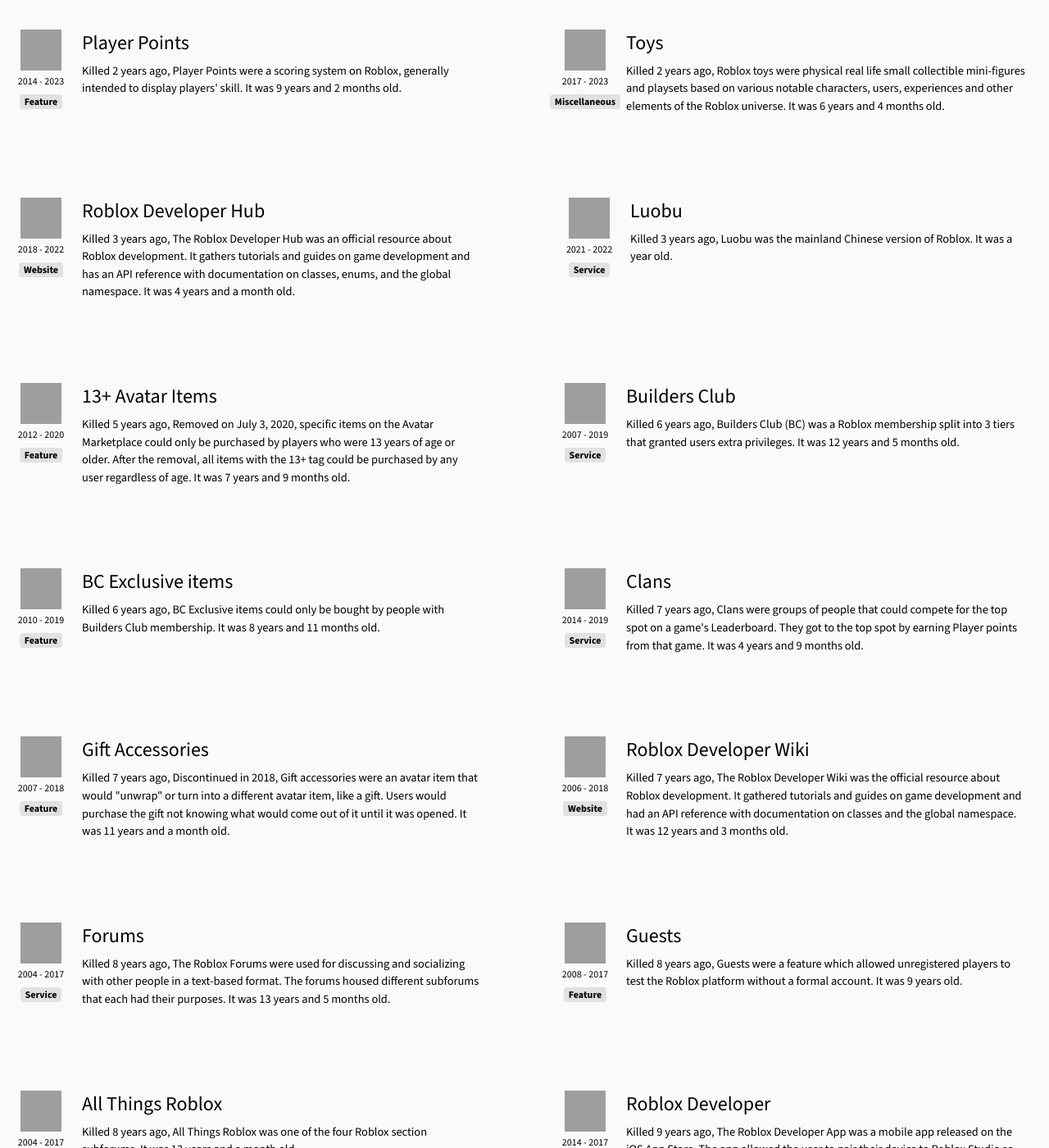
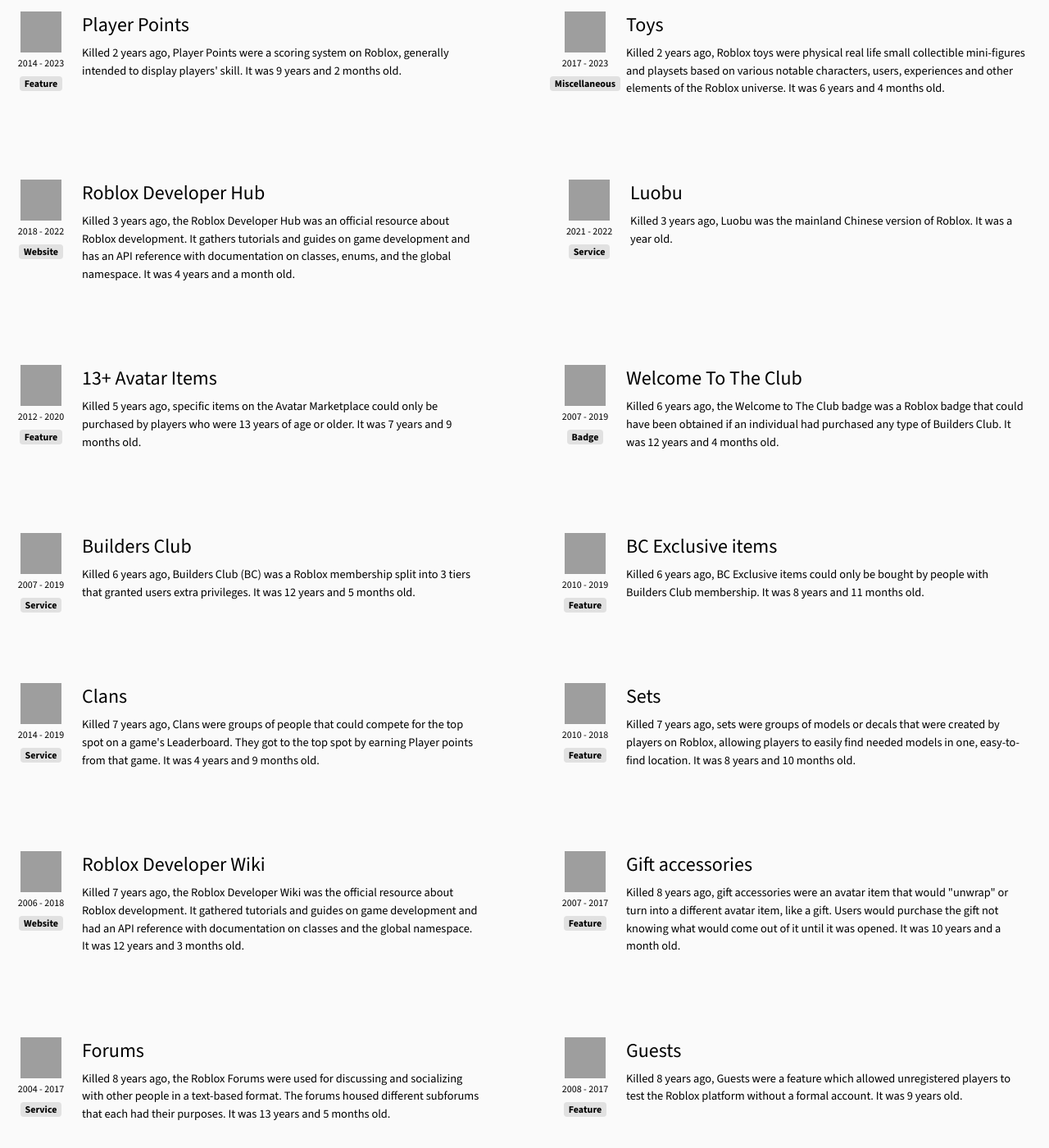
Before and after one commit to whostacking/killedbyroblox, a Jekyll site: the page built from index.html, in a window 1280 px wide and 1400 px high, scrolled down 1318 px. Shown: the whole window at 82% size. Built offline with Jekyll 4.4.1, drawn with Linux system fonts in a browser that asks for light colours; some of the changed text lies outside the part shown; grey boxes are pictures that could not be loaded.

Commit message:
more things ! more controls

```diff
--- a/_data/graveyard.json
+++ b/_data/graveyard.json
@@ -136,11 +136,83 @@
     "type": "feature"
   },
   {
+    "name": "System badges",
+    "dateOpen": "2006-12-22",
+    "dateClose": "2026-02-10",
+    "link": "https://devforum.roblox.com/t/removing-system-badges-from-profiles/4138869",
+    "description": "system badges were displayed on profiles and showcased achievements earned on the Roblox site, including visit milestones, friendships, and combat scripts which were retired in 2015.",
+    "type": "feature"
+  },
+  {
+    "name": "Bloxxer",
+    "dateOpen": "2006-12-22",
+    "dateClose": "2015-07-10",
+    "link": "https://roblox.fandom.com/wiki/Bloxxer_badge",
+    "description": "the Bloxxer badge was awarded to players who reached at least 250 knockouts and had more knockouts than wipeouts.",
+    "type": "badge"
+  },
+  {
+    "name": "Combat Initiation",
+    "dateOpen": "2006-12-22",
+    "dateClose": "2015-07-10",
+    "link": "https://roblox.fandom.com/wiki/Combat_Initiation_badge",
+    "description": "the Combat Initiation badge was a badge obtainable by getting 10 Knockouts on a game which used the classic Roblox Leaderboard script.",
+    "type": "badge"
+  },
+  {
+    "name": "Warrior",
+    "dateOpen": "2006-12-22",
+    "dateClose": "2015-07-10",
+    "link": "https://roblox.fandom.com/wiki/Warrior_badge",
+    "description": "the Warrior badge was a Roblox badge given to players who had at least 100 knockouts.",
+    "type": "badge"
+  },
+  {
+    "name": "Welcome To The Club",
+    "dateOpen": "2007-08-16",
+    "dateClose": "2019-12-23",
+    "link": "https://roblox.fandom.com/wiki/Welcome_To_The_Club_badge",
+    "description": "the Welcome to The Club badge was a Roblox badge that could have been obtained if an individual had purchased any type of Builders Club.",
+    "type": "badge"
+  },
+  {
+    "name": "13+ Avatar Items",
+    "dateOpen": "2012-10-05",
+    "dateClose": "2020-07-03",
+    "link": "https://roblox.fandom.com/wiki/13%2B_Items",
+    "description": "specific items on the Avatar Marketplace could only be purchased by players who were 13 years of age or older.",
+    "type": "feature"
+  },
+  {
+    "name": "Gift accessories",
+    "dateOpen": "2007-11-29",
+    "dateClose": "2017-12-31",
+    "link": "https://roblox.fandom.com/wiki/Gift_accessories",
+    "description": "gift accessories were an avatar item that would \"unwrap\" or turn into a different avatar item, like a gift. Users would purchase the gift not knowing what would come out of it until it was opened.",
+    "type": "feature"
+  },
+  {
+    "name": "Sets",
+    "dateOpen": "2010-01-14",
+    "dateClose": "2018-12-01",
+    "link": "https://devforum.roblox.com/t/sunsetting-sets/189402",
+    "description": "sets were groups of models or decals that were created by players on Roblox, allowing players to easily find needed models in one, easy-to-find location. ",
+    "type": "feature"
+  },
+  {
     "name": "Forums",
     "dateOpen": "2004-06-30",
     "dateClose": "2017-12-04",
     "link": "https://archive.froast.io/forum/228429979",
-    "description": "The Roblox Forums were used for discussing and socializing with other people in a text-based format. The forums housed different subforums that each had their purposes.",
+    "description": "the Roblox Forums were used for discussing and socializing with other people in a text-based format. The forums housed different subforums that each had their purposes.",
+    "type": "service"
+  },
+  {
+    "name": "RoblEX",
+    "dateOpen": "2008-11-21",
+    "dateClose": "2016-04-14",
+    "link": "https://blog.haydz6.com/2016/03/saying-goodbye-to-tickets/",
+    "description": "the ROBLOX Trade Currency (or RoblEX) was a section of the site used to trade both currencies, Robux and Tickets with different rates.",
     "type": "service"
   },
   {
@@ -180,7 +252,7 @@
     "dateOpen": "2014-09-24",
     "dateClose": "2017-04-14",
     "link": "https://devforum.roblox.com/t/what-happened-to-the-developer-app/35123/4",
-    "description": "The Roblox Developer App was a mobile app released on the iOS App Store. The app allowed the user to pair their device to Roblox Studio so that they could use it as a testing device when using Server-Client mode.",
+    "description": "the Roblox Developer App was a mobile app released on the iOS App Store. The app allowed the user to pair their device to Roblox Studio so that they could use it as a testing device when using Server-Client mode.",
     "type": "app"
   },
   {
@@ -188,7 +260,7 @@
     "dateOpen": "2018-06-28",
     "dateClose": "2022-08-08",
     "link": "https://devforum.roblox.com/t/a-milestone-for-the-future-of-creator-resources/2067352",
-    "description": "The Roblox Developer Hub was an official resource about Roblox development. It gathers tutorials and guides on game development and has an API reference with documentation on classes, enums, and the global namespace.",
+    "description": "the Roblox Developer Hub was an official resource about Roblox development. It gathers tutorials and guides on game development and has an API reference with documentation on classes, enums, and the global namespace.",
     "type": "website"
   },
   {
@@ -196,7 +268,7 @@
     "dateOpen": "2006-03-20",
     "dateClose": "2018-06-28",
     "link": "https://devforum.roblox.com/t/announcing-the-new-developer-hub/140756",
-    "description": "The Roblox Developer Wiki was the official resource about Roblox development. It gathered tutorials and guides on game development and had an API reference with documentation on classes and the global namespace.",
+    "description": "the Roblox Developer Wiki was the official resource about Roblox development. It gathered tutorials and guides on game development and had an API reference with documentation on classes and the global namespace.",
     "type": "website"
   },
   {
@@ -206,29 +278,5 @@
     "link": "https://xcancel.com/Bloxy_News/status/1674849480158629888",
     "description": "Roblox toys were physical real life small collectible mini-figures and playsets based on various notable characters, users, experiences and other elements of the Roblox universe.",
     "type": "miscellaneous"
-  },
-  {
-    "name": "System Badges",
-    "dateOpen": "2006-12-22",
-    "dateClose": "2026-02-09",
-    "link": "https://roblox.fandom.com/wiki/Badge",
-    "description": "Removed on February 9, 2026, System Badges were displayed on profiles and showcased achievements earned on the Roblox site, including visit milestones, friendships, and combat scripts which were retired in 2015.",
-    "type": "feature"
-  },
-  {
-    "name": "13+ Avatar Items",
-    "dateOpen": "2012-10-05",
-    "dateClose": "2020-07-03",
-    "link": "https://roblox.fandom.com/wiki/13%2B_Items",
-    "description": "Removed on July 3, 2020, specific items on the Avatar Marketplace could only be purchased by players who were 13 years of age or older. After the removal, all items with the 13+ tag could be purchased by any user regardless of age.",
-    "type": "feature"
-  },
-  {
-    "name": "Gift Accessories",
-    "dateOpen": "2007-11-29",
-    "dateClose": "2018-12-31",
-    "link": "https://roblox.fandom.com/wiki/Gift_accessories",
-    "description": "Discontinued in 2018, Gift accessories were an avatar item that would \"unwrap\" or turn into a different avatar item, like a gift. Users would purchase the gift not knowing what would come out of it until it was opened.",
-    "type": "feature"
   }
 ]
--- a/_includes/controls.html
+++ b/_includes/controls.html
@@ -9,10 +9,11 @@
         <span class="srt">Filter Graveyard List</span>
         <select class="filterSelect" id="filter-select">
             <option value="all">All ({{ site.data.graveyard | size }})</option>
-            <option value="app">App ({{ site.data.graveyard | where: "type", "app" | size }})</option>
+            <option value="app">Apps ({{ site.data.graveyard | where: "type", "app" | size }})</option>
+            <option value="badge">Badges ({{ site.data.graveyard | where: "type", "badge" | size }})</option>
             <option value="feature">Features ({{ site.data.graveyard | where: "type", "feature" | size }})</option>
             <option value="service">Services ({{ site.data.graveyard | where: "type", "service" | size }})</option>
-            <option value="website">Website ({{ site.data.graveyard | where: "type", "website" | size }})</option>
+            <option value="website">Websites ({{ site.data.graveyard | where: "type", "website" | size }})</option>
             <option value="miscellaneous">Miscellaneous ({{ site.data.graveyard | where: "type", "miscellaneous" | size }})</option>
         </select>
     </label>
```
